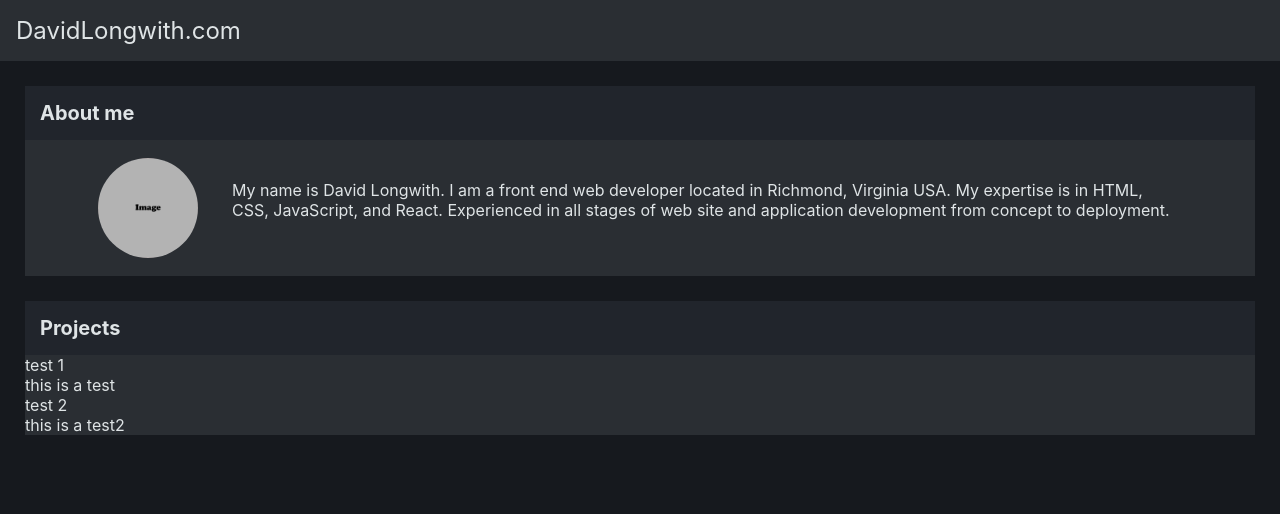
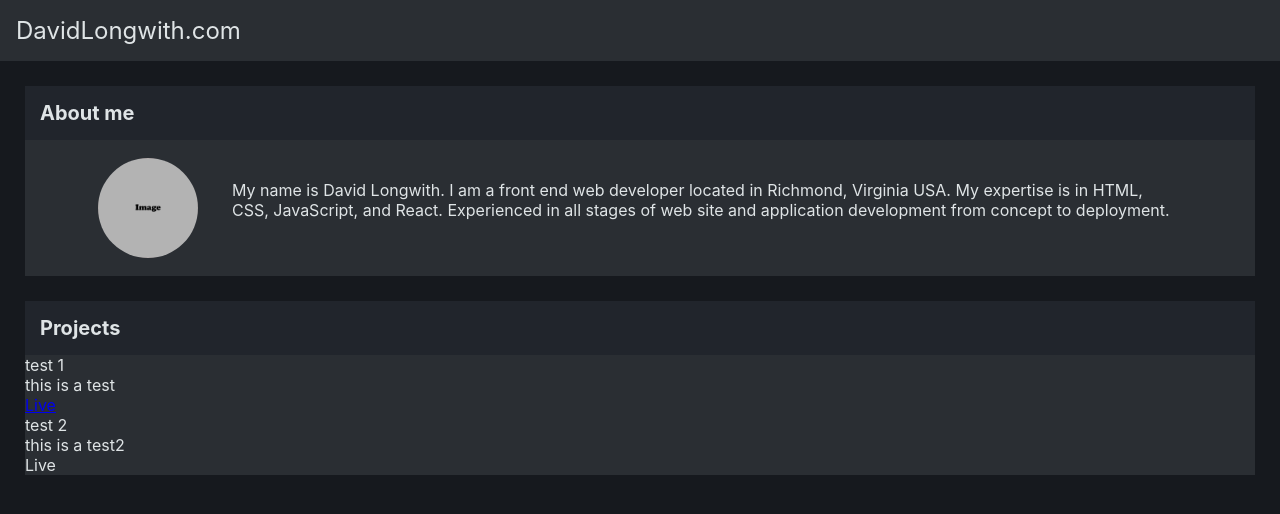
Before and after one commit to davidlongwith/david-home, a React (Create React App) app: page / in a window 1280 px wide. Shown: the top 514 px of the page. Built offline with nearby package versions, Linux system fonts and the light colour scheme.

Commit message:
add links to project divs

```diff
--- a/src/components/ProjectDiv.js
+++ b/src/components/ProjectDiv.js
@@ -1,13 +1,17 @@
 import React from "react";
 
 // display individual project content
-const ProjectDiv = ({ title, description }) => (
+const ProjectDiv = ({ title, description, link }) => (
   <div>
-    <p>
-      {title}
-      <br />
-      {description}
-    </p>
+    <div>
+      <p>{title}</p>
+    </div>
+    <div>
+      <p>{description}</p>
+    </div>
+    <div>
+      <a href={link}>Live</a>
+    </div>
   </div>
 );
 
--- a/src/data/projects.json
+++ b/src/data/projects.json
@@ -1,4 +1,8 @@
 [
-  { "title": "test 1", "description": "this is a test" },
+  {
+    "title": "test 1",
+    "description": "this is a test",
+    "link": "https://google.com"
+  },
   { "title": "test 2", "description": "this is a test2" }
 ]
```
Also changed, not shown: 1 other file (tests, documents, lock files or other folders).
